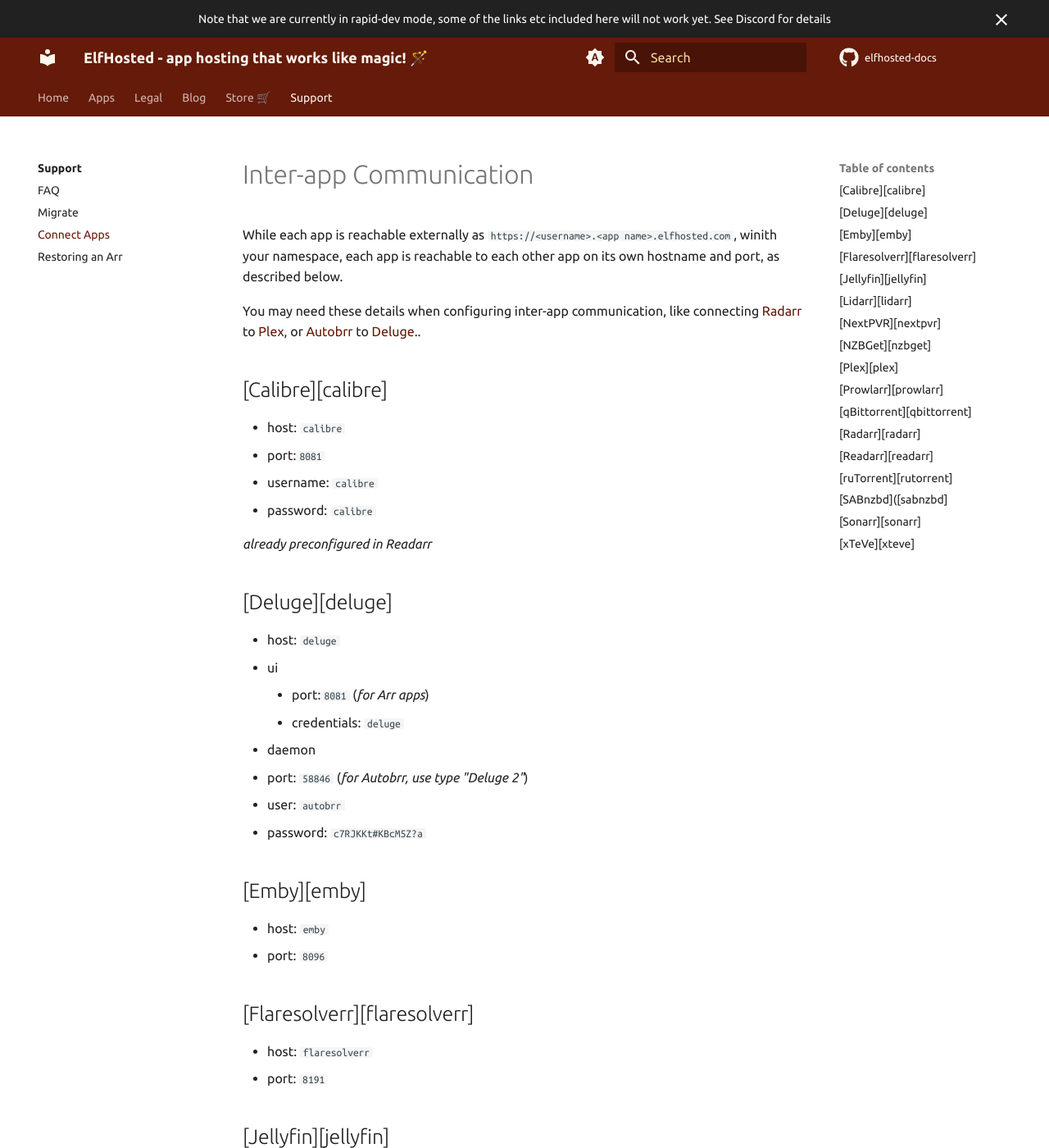
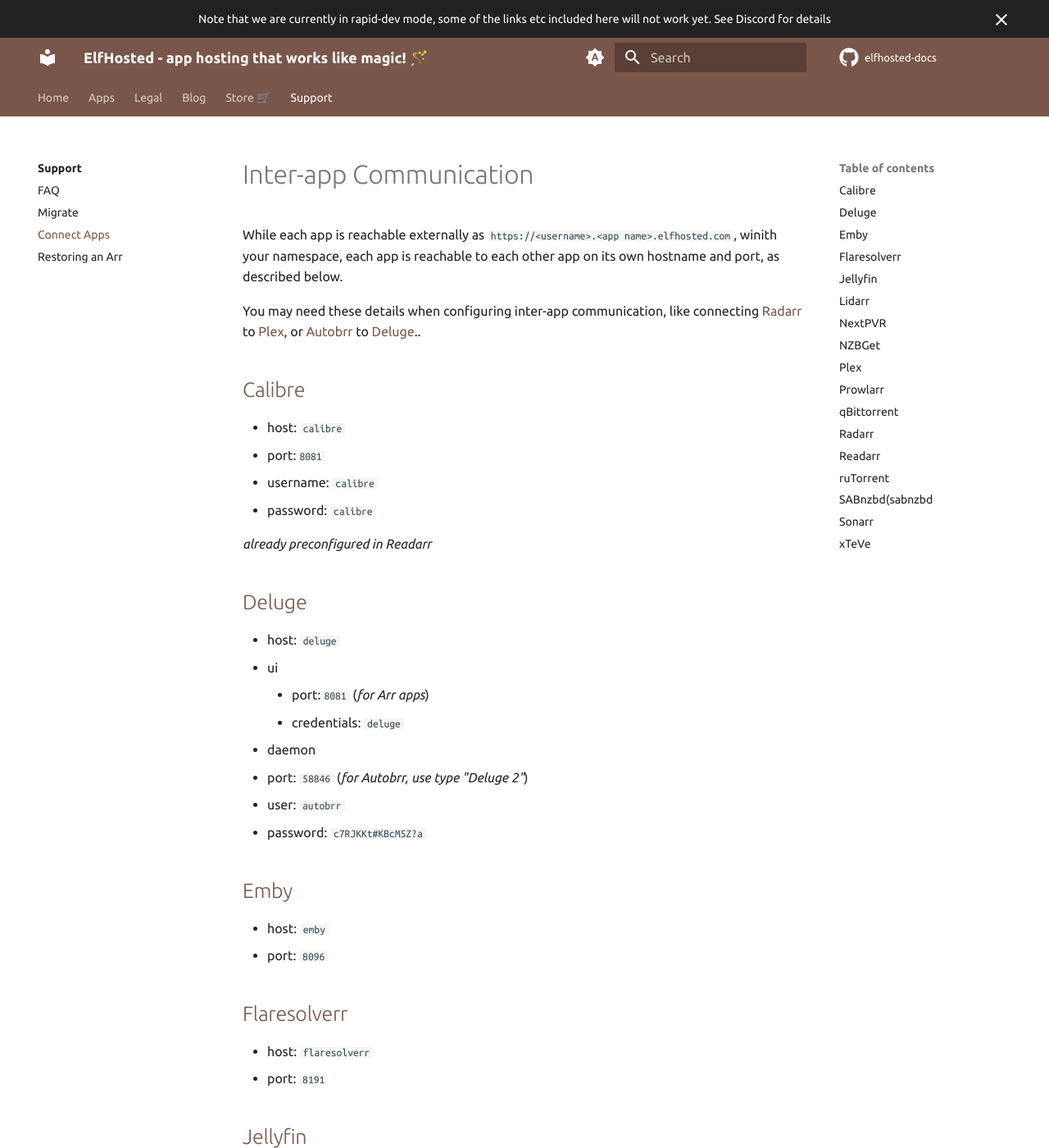
Before and after one commit to elfhosted/elfhosted.com, an MkDocs documentation site: the page built from docs/how-to/connect-apps.md, in a window 1280 px wide and 1400 px high. Shown: the whole window at 82% size. Built offline with MkDocs 1.6.1 and Material for MkDocs 9.7.7, drawn with Linux system fonts in a browser that asks for light colours; plug-ins that fetch from the network failed and are left out; comment, search, counter and statistics services are not loaded; some of the changed text lies outside the part shown.

Commit message:
Use nice brown color scheme for now
Signed-off-by: David Young <davidy@funkypenguin.co.nz>

```diff
--- a/docs/stylesheets/extra.css
+++ b/docs/stylesheets/extra.css
@@ -1,14 +1,14 @@
 :root {
-    --md-primary-fg-color:        #651A0A;
-    --md-primary-fg-color--light: #ECB7B7;
-    --md-primary-fg-color--dark:  #651A0A;
+    --md-primary-fg-color:        #3A2418;
+    --md-primary-fg-color--light: #A77A36;
+    --md-primary-fg-color--dark:  #bcef55;
 
-    --md-primary-bg-color:        #fff8ee;
-    --md-primary-bg-color--light: #EFD89D;
+    --md-primary-bg-color:        #FAF5F0;
+    --md-primary-bg-color--light: #c637d9;
 
-    --md-accent-fg-color:                hsla(#{hex2hsl($clr-indigo-a200)}, 1);
-    --md-accent-fg-color--transparent:   hsla(#{hex2hsl($clr-indigo-a200)}, 0.1);
+    --md-accent-fg-color:                blue;
+    --md-accent-fg-color--transparent:   purple;
     --md-accent-bg-color:                #651A0A;
-    --md-accent-bg-color--light:         hsla(0, 0%, 100%, 0.7);
+    --md-accent-bg-color--light:         green;
 
   }
--- a/mkdocs.yml
+++ b/mkdocs.yml
@@ -179,7 +179,7 @@ theme:
     # Toggle light mode
     - media: "(prefers-color-scheme: light)"
       scheme: default
-      primary: 'custom'
+      primary: 'brown'
       accent: 'orange'
       toggle:
         icon: material/brightness-7
@@ -188,7 +188,7 @@ theme:
     # Toggle dark mode
     - media: "(prefers-color-scheme: dark)"
       scheme: slate
-      primary: 'custom'
+      primary: 'brown'
       accent: 'orange'
       toggle:
         icon: material/brightness-4
@@ -199,7 +199,7 @@ theme:
     code: 'Ubuntu Mono'
 
 extra_css:
-  - stylesheets/extra.css
+  # - stylesheets/extra.css
   - extras/css/icons.css
 
 extra:
```
Also changed, not shown: docs/how-to/connect-apps.md (+2 -0 lines).
